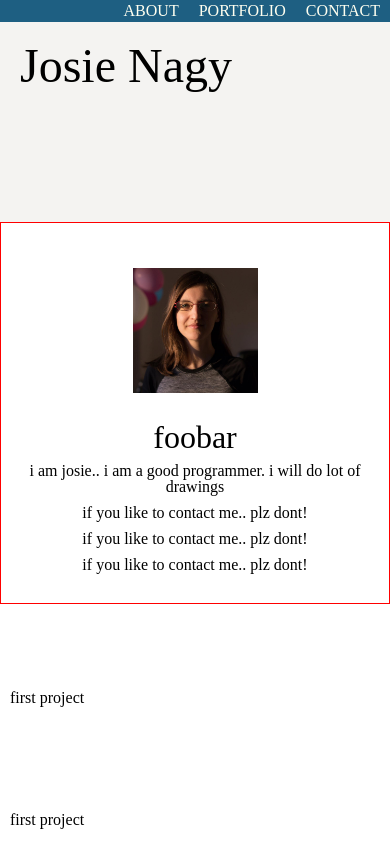
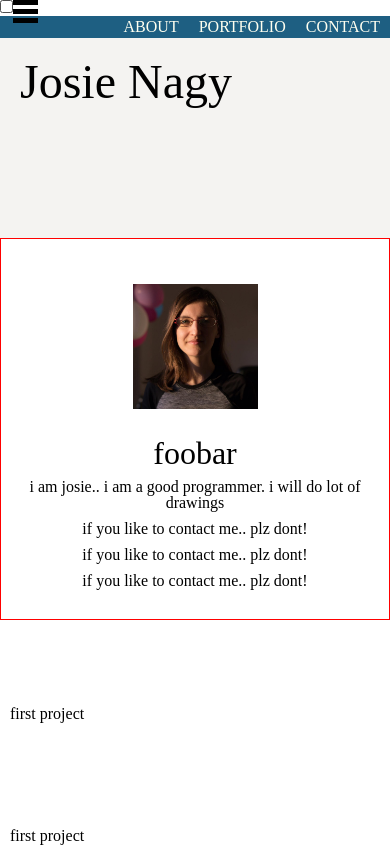
Before and after one commit to Josie-N/portfolio, a plain HTML site: page index.html in a window 390 px wide. Shown: the top 847 px of the page. Drawn offline with Linux system fonts and the light colour scheme.

Commit message:
initial styles for hamburger menu

```diff
--- a/css/main.css
+++ b/css/main.css
@@ -9,6 +9,30 @@ html {
 p {
   margin: 10px 0;
 }
+
+/* hamburger style */
+
+.burger-rings {
+  width: 25px;
+  position: absolute;
+}
+
+.burger-rings span {
+  width: 100%;
+  height: 5px;
+  display: block;
+  background-color: black;
+  position: absolute;
+  top: 9px;
+}
+
+.burger-rings span:first-child {
+  top: 0px;
+}
+.burger-rings span:last-child {
+  top: 18px;
+}
+
 
 
 nav {
--- a/index.html
+++ b/index.html
@@ -11,6 +11,13 @@
   </head>
 
   <body>
+
+    <input type="checkbox" id="burger">
+    <label for="burger" class="burger-rings">
+      <span></span>
+      <span></span>
+      <span></span>
+    </label>
 
     <nav>
       <ul class="navigation">
```
